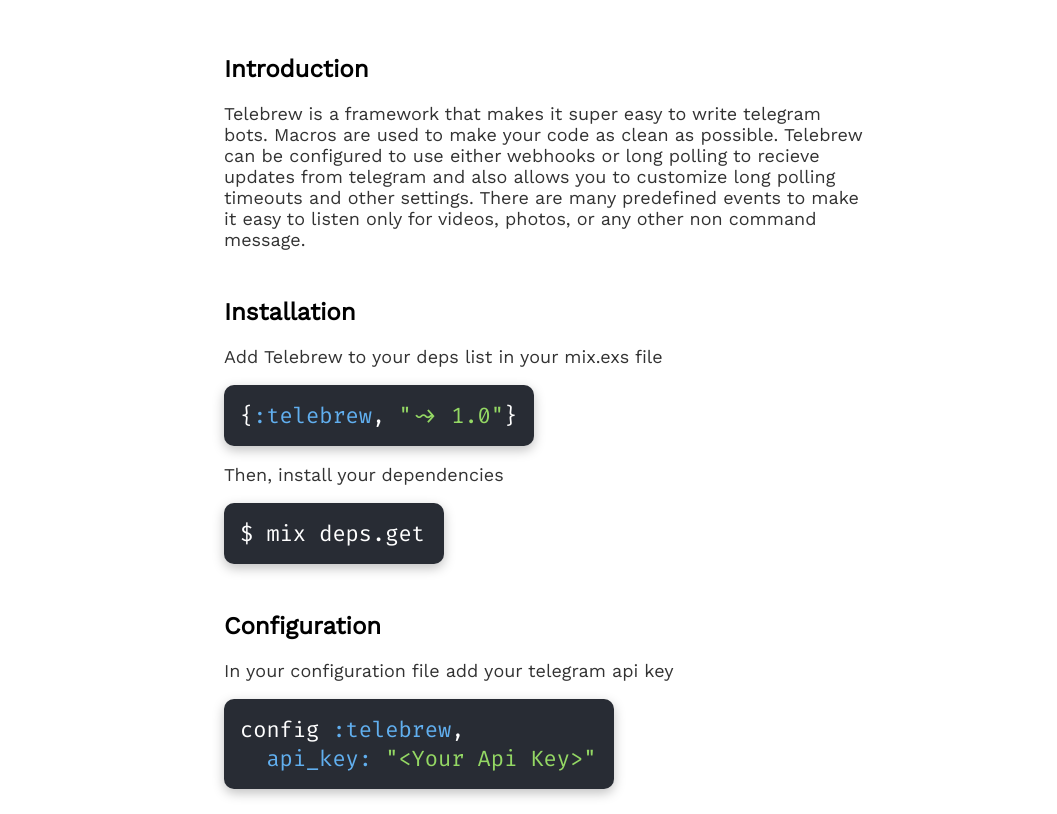
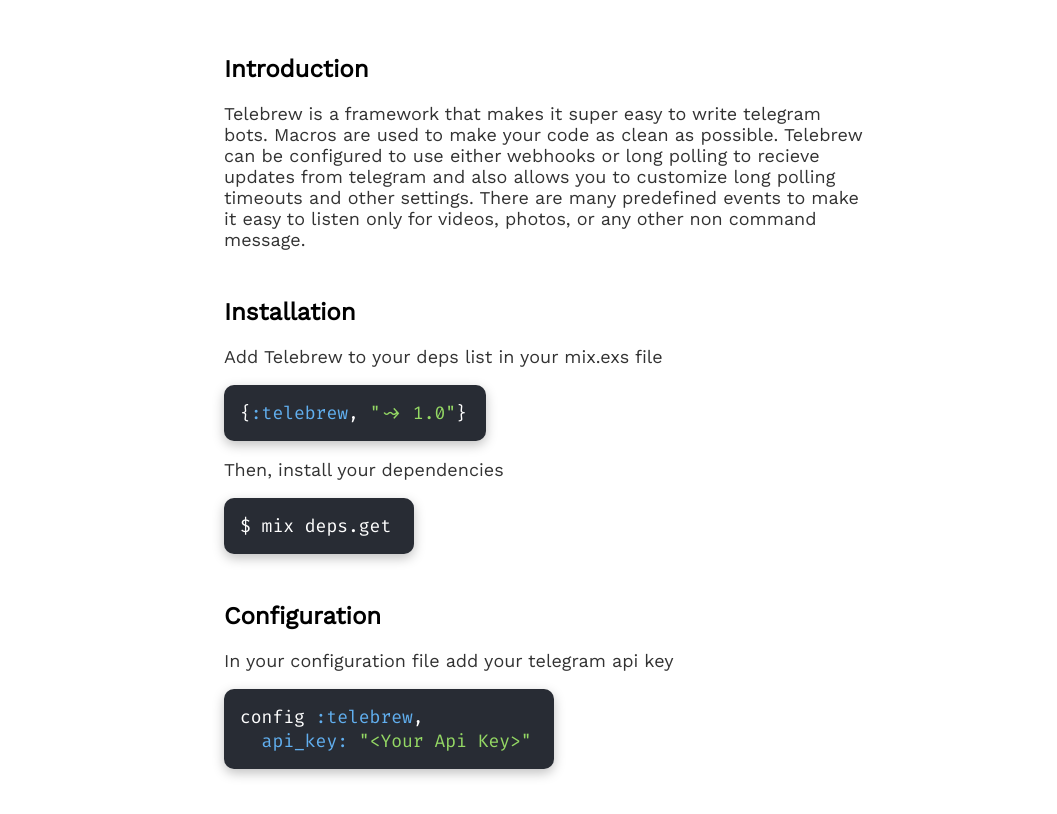
Before and after one commit to evanrupert/telebrew-docs, a plain HTML site: page getting_started.html in a window 1280 px wide. Shown: the part 93-907 px from the top of the page, without its empty margins (96-1153 px from the left). Drawn offline with nearby package versions, Linux system fonts and the light colour scheme.

Commit message:
Decreased code font size

```diff
--- a/getting_started.html
+++ b/getting_started.html
@@ -3,7 +3,6 @@
 <html>
 <head>
   <title>Telebrew | Getting Started</title>
-  <link rel="stylesheet" type="text/css" href="styles/shared.css">
   <link rel="stylesheet" type="text/css" href="styles/getting_started.css">
 
   <meta name="viewport" content="width=device-width, initial-scale=1.0">
--- a/styles/documentation.css
+++ b/styles/documentation.css
@@ -1,3 +1,5 @@
+@import './shared.css';
+
 header {
   height: 100px;
 }
@@ -56,10 +58,6 @@ dl dd {
   opacity: 70%;
   font-weight: 300;
   margin-bottom: 0.3rem;
-}
-
-code {
-  font-size: 22px;
 }
 
 .std-code-block { width: 700px; }
--- a/styles/getting_started.css
+++ b/styles/getting_started.css
@@ -1,3 +1,5 @@
+@import './shared.css';
+
 header {
   color: #473394;
   height: 100px;
@@ -24,9 +26,9 @@ main p {
   font-size: 18px;
 }
 
-#mix-dep { width: 310px; }
-#install-cmd { width: 220px; }
-#config-code { width: 390px; }
+#mix-dep { width: 262px; }
+#install-cmd { width: 190px; }
+#config-code { width: 330px; }
 .std-code-block { width: 700px; }
 
 @media only screen and (max-width: 1000px) {
--- a/styles/home.css
+++ b/styles/home.css
@@ -1,3 +1,5 @@
+@import './shared.css';
+
 html {
   height: 100vh;
   overflow: hidden;
@@ -22,6 +24,10 @@ main {
   min-width: 470px;
   height: 355px;
   min-height: 355px;
+}
+
+#code-snippet code {
+  font-size: 22px;
 }
 
 #text-container {
--- a/styles/shared.css
+++ b/styles/shared.css
@@ -66,7 +66,7 @@ main p a {
 code {
   color: white;
   font-family: 'Fira Code', monospace;
-  font-size: 22px;
+  font-size: 18px;
 }
 
 code .keyword { color: #C678DD; }
```
Also changed, not shown: documentation.html (+0 -1 lines), index.html (+0 -2 lines).
